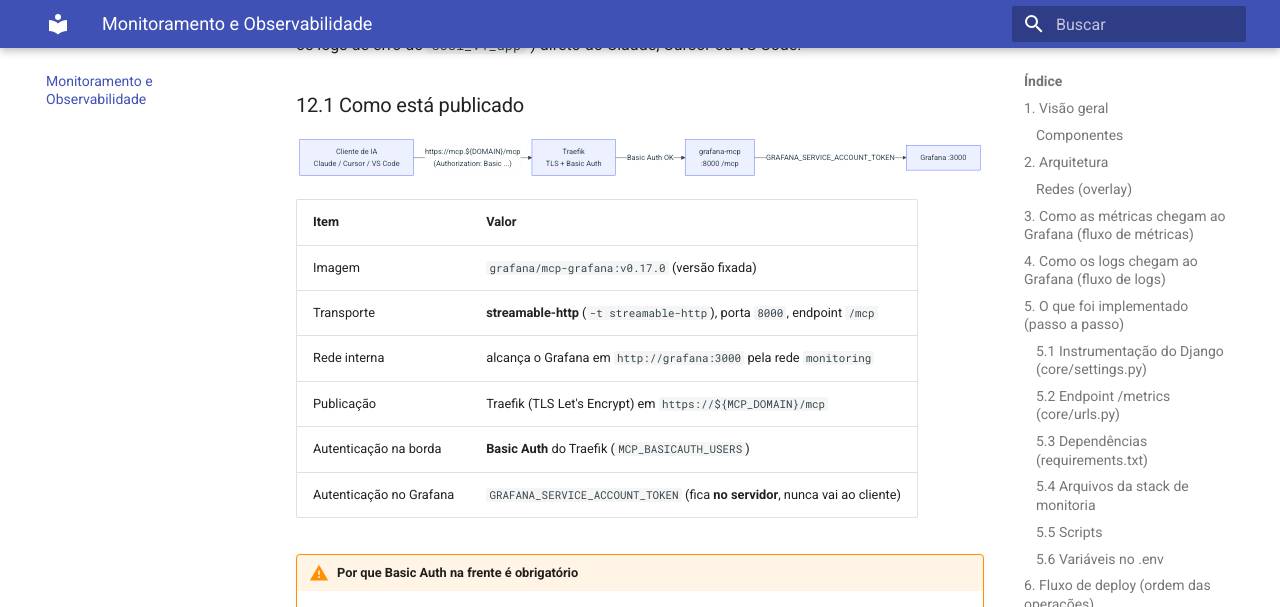
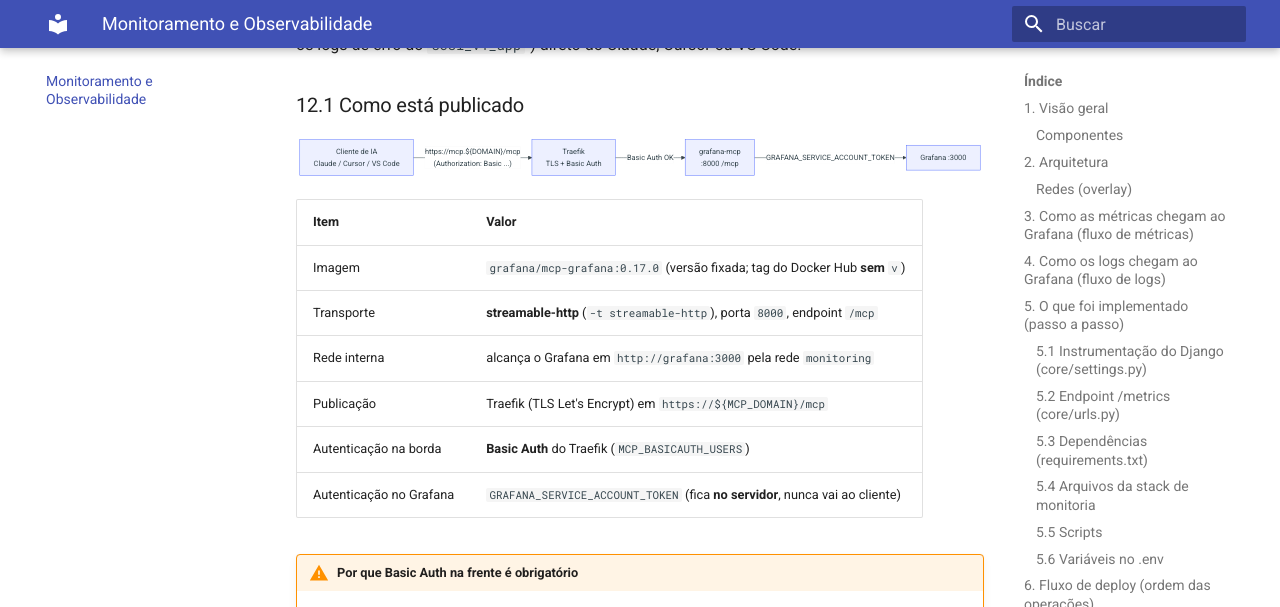
Before and after one commit to pycodebr/scsi_v1, an MkDocs documentation site: the page built from docs/monitoring.md, in a window 1280 px wide and 900 px high, scrolled down 12587 px. Shown: the top 607 px of the window. Built offline with MkDocs 1.6.1 and Material for MkDocs 9.7.7, drawn with Linux system fonts in a browser that asks for light colours; some of the changed text lies outside the part shown.

Commit message:
fix(monitoring): corrige tag da imagem mcp-grafana e adiciona git pull ao deploy
- grafana/mcp-grafana:v0.17.0 -> 0.17.0 (tag do Docker Hub é sem "v";
  o "v" só existe na release do GitHub) — corrige "No such image" no Swarm
- deploy_monitoring.sh: git pull --ff-only antes do stack deploy (fail-safe,
  pulável com SKIP_GIT_PULL=1) p/ a VPS não ficar com stack file defasado

Co-Authored-By: Claude Opus 4.8 (1M context) <noreply@anthropic.com>

```diff
--- a/docs/monitoring.md
+++ b/docs/monitoring.md
@@ -496,7 +496,7 @@ flowchart LR
 
 | Item | Valor |
 |------|-------|
-| Imagem | `grafana/mcp-grafana:v0.17.0` (versão fixada) |
+| Imagem | `grafana/mcp-grafana:0.17.0` (versão fixada; tag do Docker Hub **sem** `v`) |
 | Transporte | **streamable-http** (`-t streamable-http`), porta `8000`, endpoint `/mcp` |
 | Rede interna | alcança o Grafana em `http://grafana:3000` pela rede `monitoring` |
 | Publicação | Traefik (TLS Let's Encrypt) em `https://${MCP_DOMAIN}/mcp` |
@@ -630,7 +630,7 @@ máquina:
         "run", "--rm", "-i",
         "-e", "GRAFANA_URL=https://grafana.scsi.digital",
         "-e", "GRAFANA_SERVICE_ACCOUNT_TOKEN",
-        "grafana/mcp-grafana:v0.17.0", "-t", "stdio"
+        "grafana/mcp-grafana:0.17.0", "-t", "stdio"
       ],
       "env": {
         "GRAFANA_SERVICE_ACCOUNT_TOKEN": "glsa_xxxxxxxxxxxxxxxxxxxxxxxx"
--- a/monitoring-stack.yml
+++ b/monitoring-stack.yml
@@ -114,7 +114,7 @@ services:
   #  (Administration → Users and access → Service accounts) e gerar um token,
   #  colocando-o em GRAFANA_SERVICE_ACCOUNT_TOKEN no .env.
   grafana-mcp:
-    image: grafana/mcp-grafana:v0.17.0
+    image: grafana/mcp-grafana:0.17.0
     command:
       - "-t"
       - "streamable-http"
```
Also changed, not shown: prompt-monitoring.md (+1 -1 lines), 1 other file.
